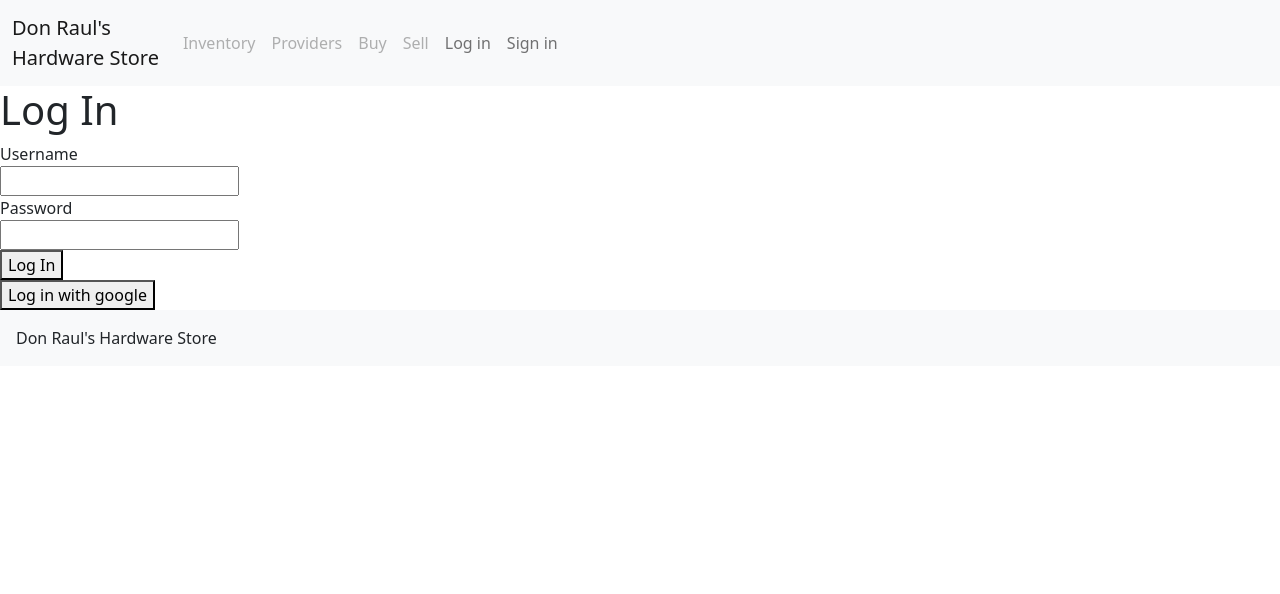
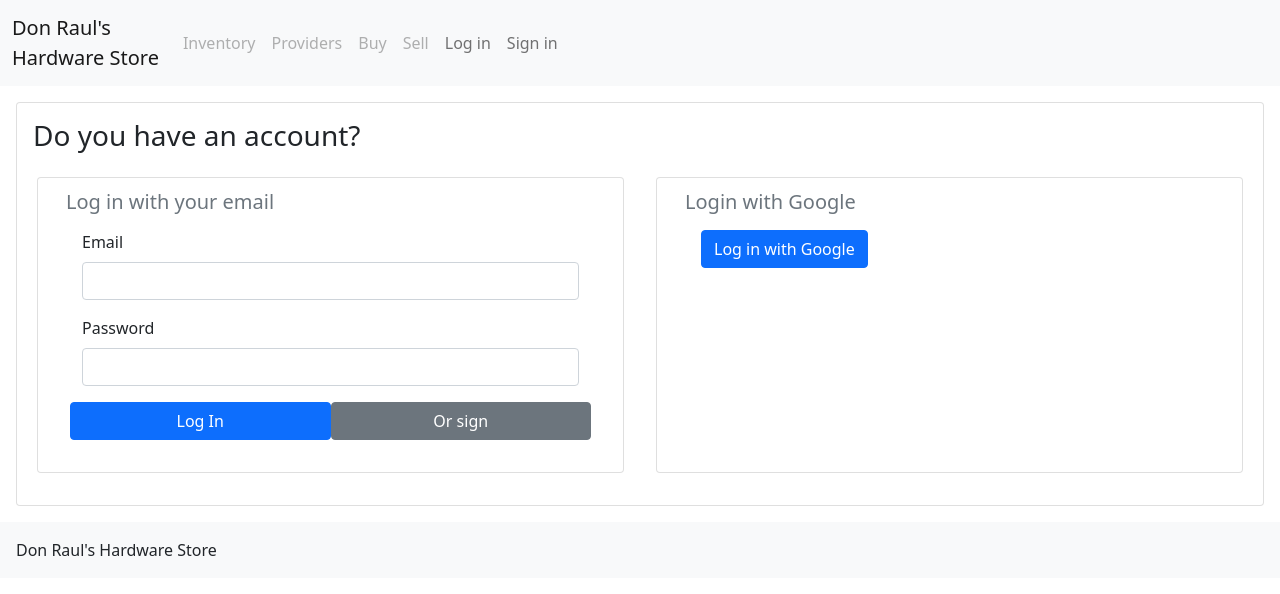
Before and after one commit to glopezfrutos/SofkaEnterpriseAppChallengeFront, a React (Vite) app: page / in a window 1280 px wide. Shown: the top 594 px of the page. Built offline with nearby package versions, Linux system fonts and the light colour scheme.

Commit message:
REFACTOR --- Login styles

```diff
--- a/src/components/login/GoogleLogIn.tsx
+++ b/src/components/login/GoogleLogIn.tsx
@@ -54,8 +54,8 @@
 
 
   return (
-    <div>
-      <button onClick={signInWithGoogleButton}>Log in with google</button>
+    <div className='m-3'>
+      <button className="btn btn-primary" onClick={signInWithGoogleButton}>Log in with Google</button>
     </div>
   );
 };
--- a/src/components/login/Login.tsx
+++ b/src/components/login/Login.tsx
@@ -3,10 +3,28 @@
 
 const Login = () => {
   return (
-    <div>
-      <MailLogin />
-      <GoogleLogIn />
-    </div>
+    <div className='card m-3'>
+      <div className="card-body">
+        <h3 className="card-title">Do you have an account?</h3>
+        <div className="card-text">
+          <div className='row'>
+            <div className="card col m-3">
+              <div className="card-body">
+                <h5 className="card-subtitle mb-2 text-muted">Log in with your email</h5>
+                <div className="card-text"><MailLogin /> </div>
+              </div>
+            </div>
+            <div className="card col m-3">
+              <div className="card-body">
+                <h5 className="card-subtitle mb-2 text-muted">Login with Google</h5>
+                <GoogleLogIn />
+              </div>
+            </div>
+          </div>
+        </div>
+      </div>
+    </div >
+
   );
 };
 
--- a/src/components/login/MailLogin.tsx
+++ b/src/components/login/MailLogin.tsx
@@ -51,24 +51,32 @@
   }
 
   return (
-    <div>
-      <h1>Log In</h1>
+    <div className='m-3'>
       <form>
-        <label htmlFor="username">Username</label><br />
+        <div className="mb-3">
+          <label htmlFor="username" className="form-label">Email</label><br />
           <input
             onChange={(e) => setUserName(e.target.value)}
-          type="text"
+            type="email"
+            className="form-control"
             name="username"
             value={userName}
-        /><br />
-        <label htmlFor="password">Password</label><br />
+          />
+        </div>
+        <div className="mb-3">
+          <label htmlFor="password" className="form-label">Password</label><br />
           <input
             onChange={(e) => setPassword(e.target.value)}
             type="password"
+            className="form-control"
             name="password"
             value={password}
-        /><br />
-        <button onClick={(e) => logInForm(e)}>Log In</button><br />
+          />
+        </div>
+        <div className='row'>
+        <button type="submit" className="btn btn-primary col" onClick={(e) => logInForm(e)}>Log In</button><br />
+        <button type="button" className="btn btn-secondary col" onClick={() => navigate('/signin')}>Or sign</button><br />
+        </div>
       </form>
     </div>
   );
--- a/src/components/login/SignIn.tsx
+++ b/src/components/login/SignIn.tsx
@@ -8,9 +8,9 @@
   const [userName, setUserName] = useState('')
   const [password, setPassword] = useState('')
 
-  const signInForm = (e : React.MouseEvent<HTMLButtonElement, MouseEvent>) =>{
+  const signInForm = (e: React.MouseEvent<HTMLButtonElement, MouseEvent>) => {
     e.preventDefault();
-    if(password && userName) {
+    if (password && userName) {
       createUserWithEmailAndPassword(auth, userName, password)
         .then((userCredential) => {
           // Signed in
@@ -42,25 +42,36 @@
   }
 
   return (
-    <div>
-      <h1>Sign In</h1>
+    <div className='card m-3'>
+      <div className="card-body">
+        <h3 className="card-title">Sign In</h3>
+        <div className="card-text">
           <form>
-        <label htmlFor="username">Username</label><br />
+            <div className="mb-3">
+              <label htmlFor="email" className="form-label">Email</label><br />
               <input
                 onChange={(e) => setUserName(e.target.value)}
-          type="text"
+                type="email"
+                className="form-control"
                 name="username"
                 value={userName}
-          /><br />
-        <label htmlFor="password">Password</label><br />
+              />
+            </div>
+
+            <div className="mb-3">
+              <label htmlFor="password" className="form-label">Password</label><br />
               <input
                 onChange={(e) => setPassword(e.target.value)}
                 type="password"
+                className="form-control"
                 name="password"
                 value={password}
-          /><br />
-        <button onClick={(e) => signInForm(e)}>Sign in</button><br />
+              />
+            </div>
+            <button type="submit" className="btn btn-primary col" onClick={(e) => signInForm(e)}>Sign in</button><br />
           </form>
+        </div>
+      </div>
     </div>
   )
 }
```
Lines whose indentation alone changed are shown as unchanged.
